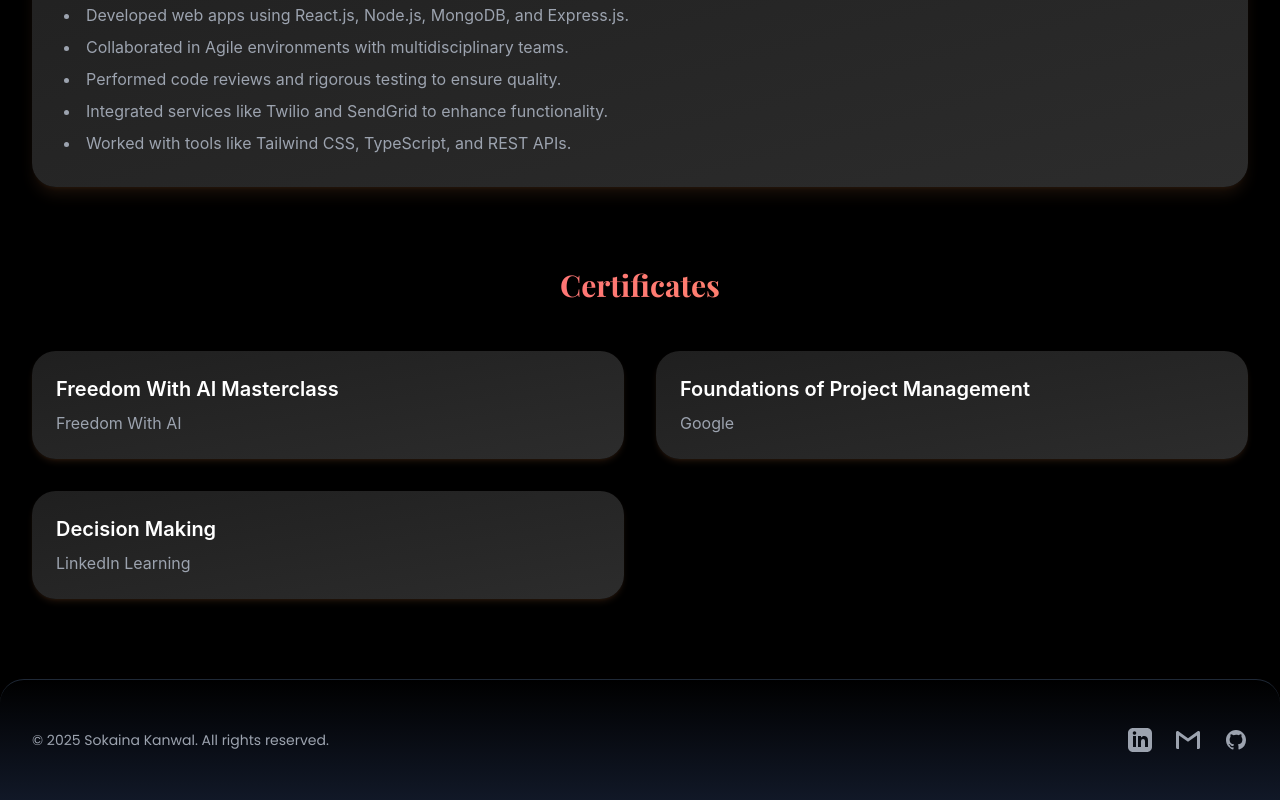
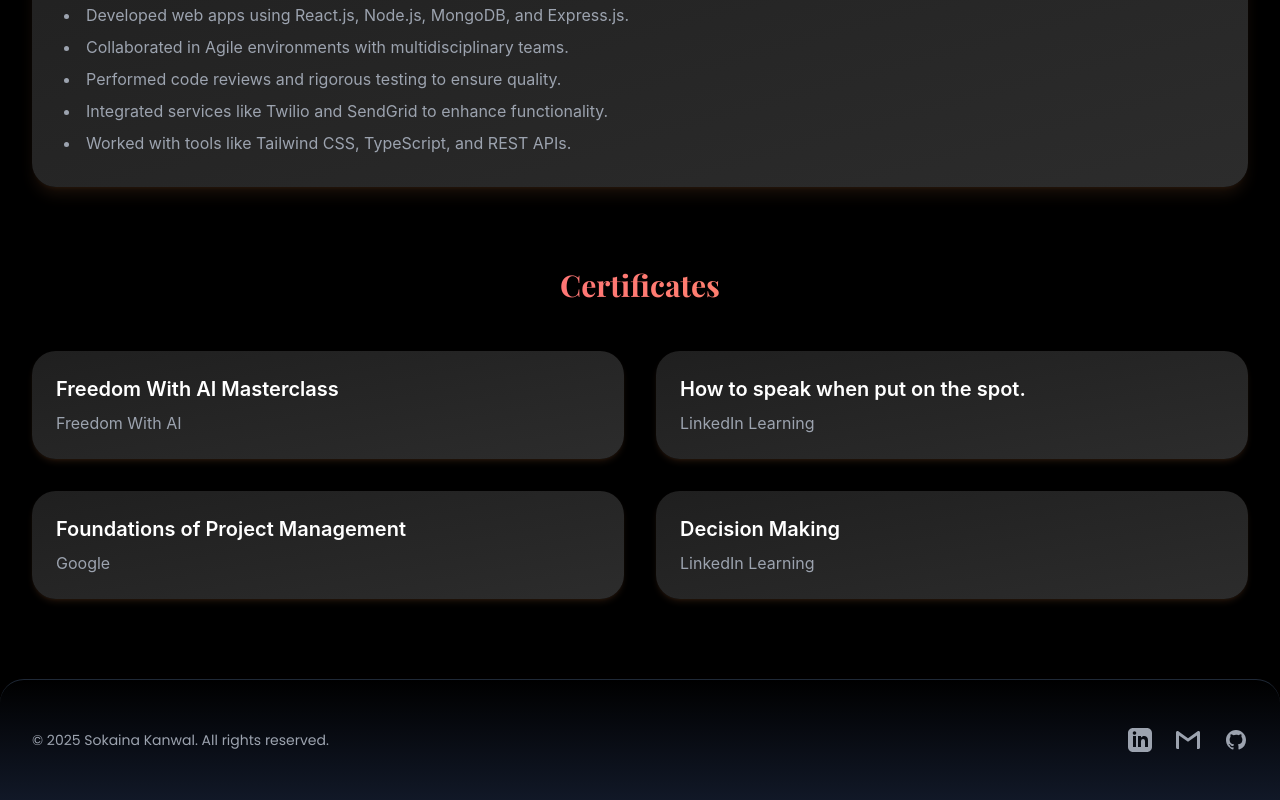
Before and after one commit to sokainakanwal1/portfolio, a Next.js app: page /about in a window 1280 px wide. Shown: the part 1054-1854 px from the top of the page. Built offline with nearby package versions, Linux system fonts and the light colour scheme.

Commit message:
Update about.tsx

```diff
--- a/src/pages/about.tsx
+++ b/src/pages/about.tsx
@@ -105,6 +105,10 @@
                 title: "Freedom With AI Masterclass",
                 issuer: "Freedom With AI",
               },
+              {
+                title: "How to speak when put on the spot.",
+                issuer: "LinkedIn Learning",
+              },
               { title: "Foundations of Project Management", issuer: "Google" },
               { title: "Decision Making", issuer: "LinkedIn Learning" },
             ].map((cert, index) => (
```
